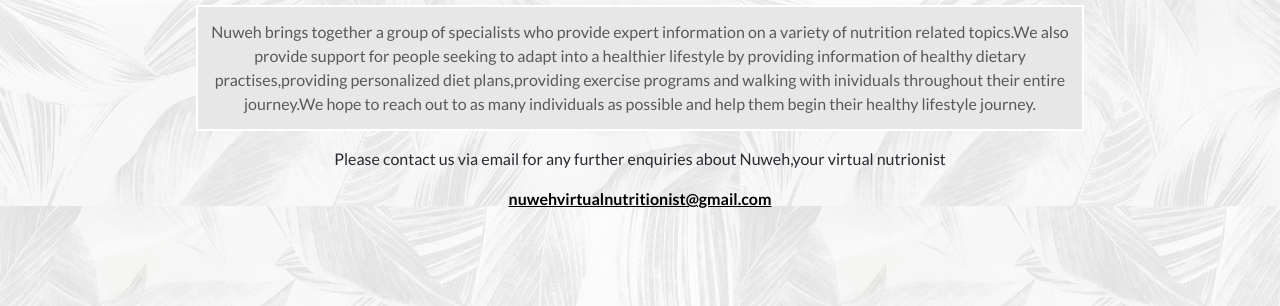
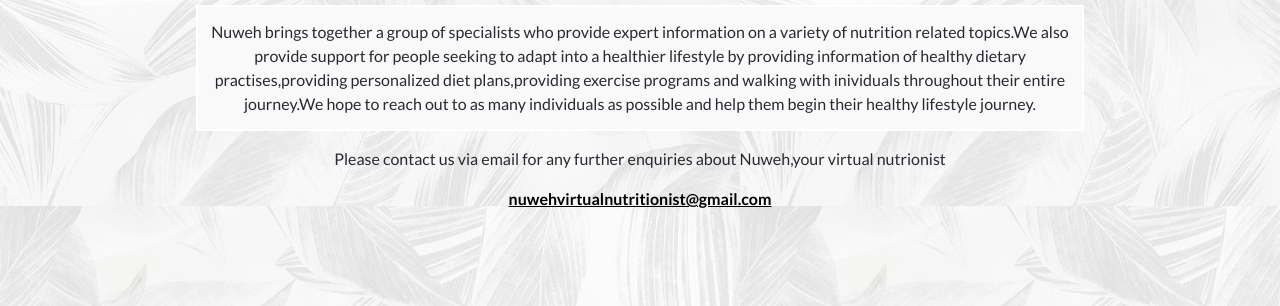
Before and after one commit to Lornakaboro/Capstone-1, a website: page about.html in a window 1280 px wide. Shown: the part 455-761 px from the top of the page. Drawn offline with nearby package versions, Linux system fonts and the light colour scheme; a web font is replaced by a local one.

Commit message:
Fix about-page description background color

```diff
--- a/style.css
+++ b/style.css
@@ -337,9 +337,10 @@
 
 .about-description {
   width: 100%;
-  background-color: #e7e7e7;
+  background-color: #f9f9f9;
   border: #fff solid 2px;
-  color: #58595a;
+  font-family: 'lato', sans-serif;
+  color: #272a31;
   padding: 0.8rem;
   text-align: center;
 }
```
